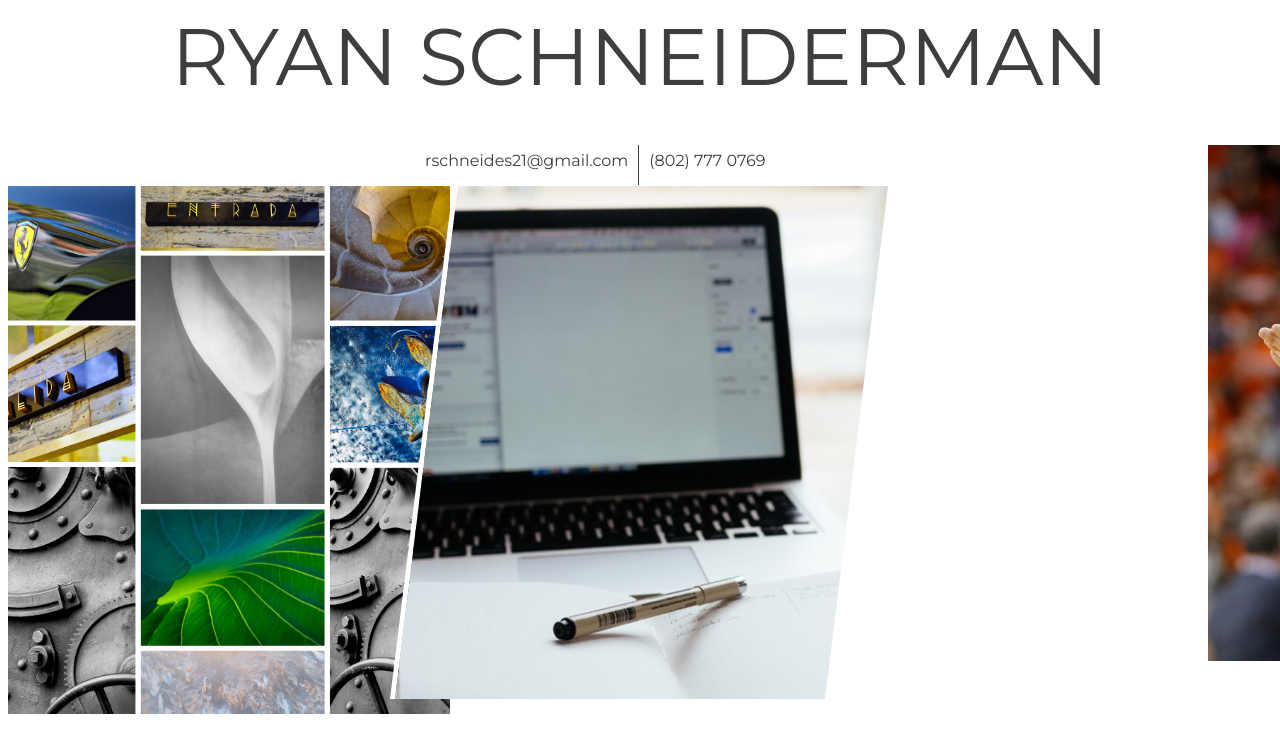
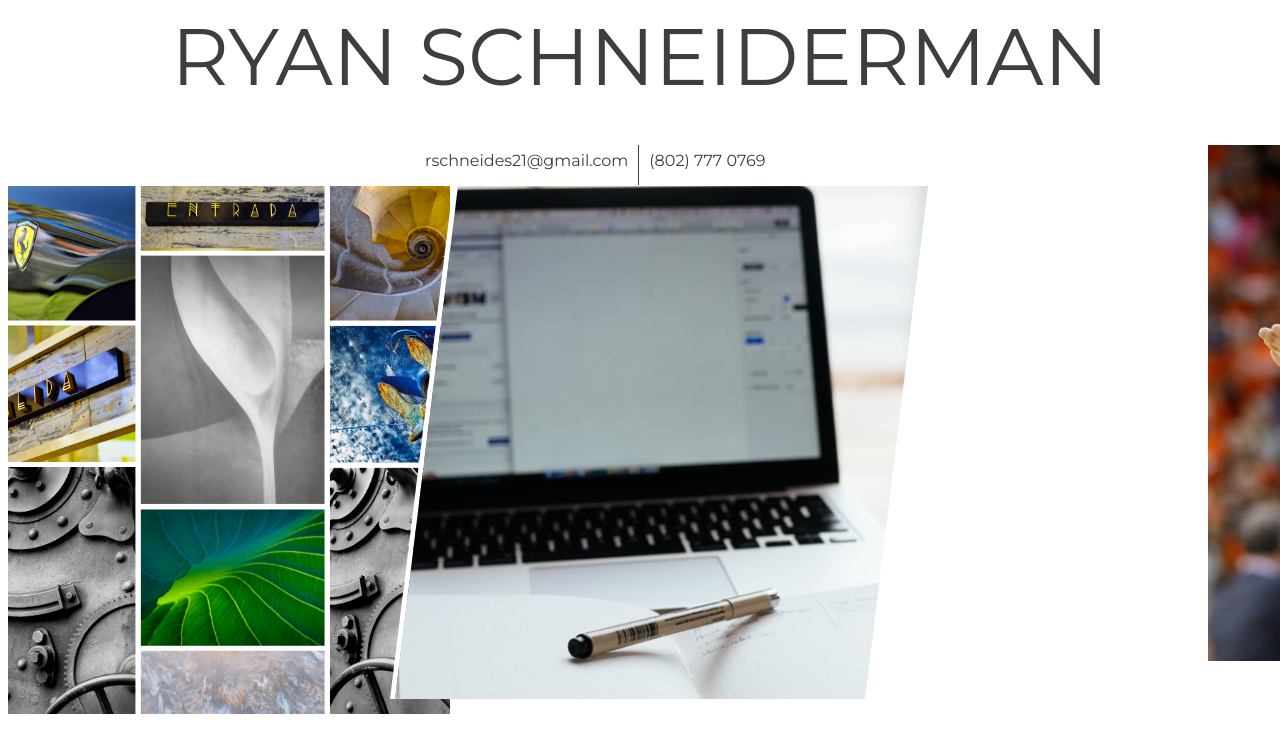
Before and after one commit to rschneides21/ryanschneiderman, a PHP site: page / in a window 1280 px wide. Shown: the top 753 px of the page. Run offline with PHP 8.4, Linux system fonts and the light colour scheme.

Commit message:
header adds

```diff
--- a/index.php
+++ b/index.php
@@ -46,7 +46,7 @@
   	transform-origin:0 100%;
   	transform:skewX(-7deg);
   	overflow:hidden;
-	width: 430px;
+	width: 470px;
 	height: 513px;
 	right: 60px;
 	z-index: 2;
```
